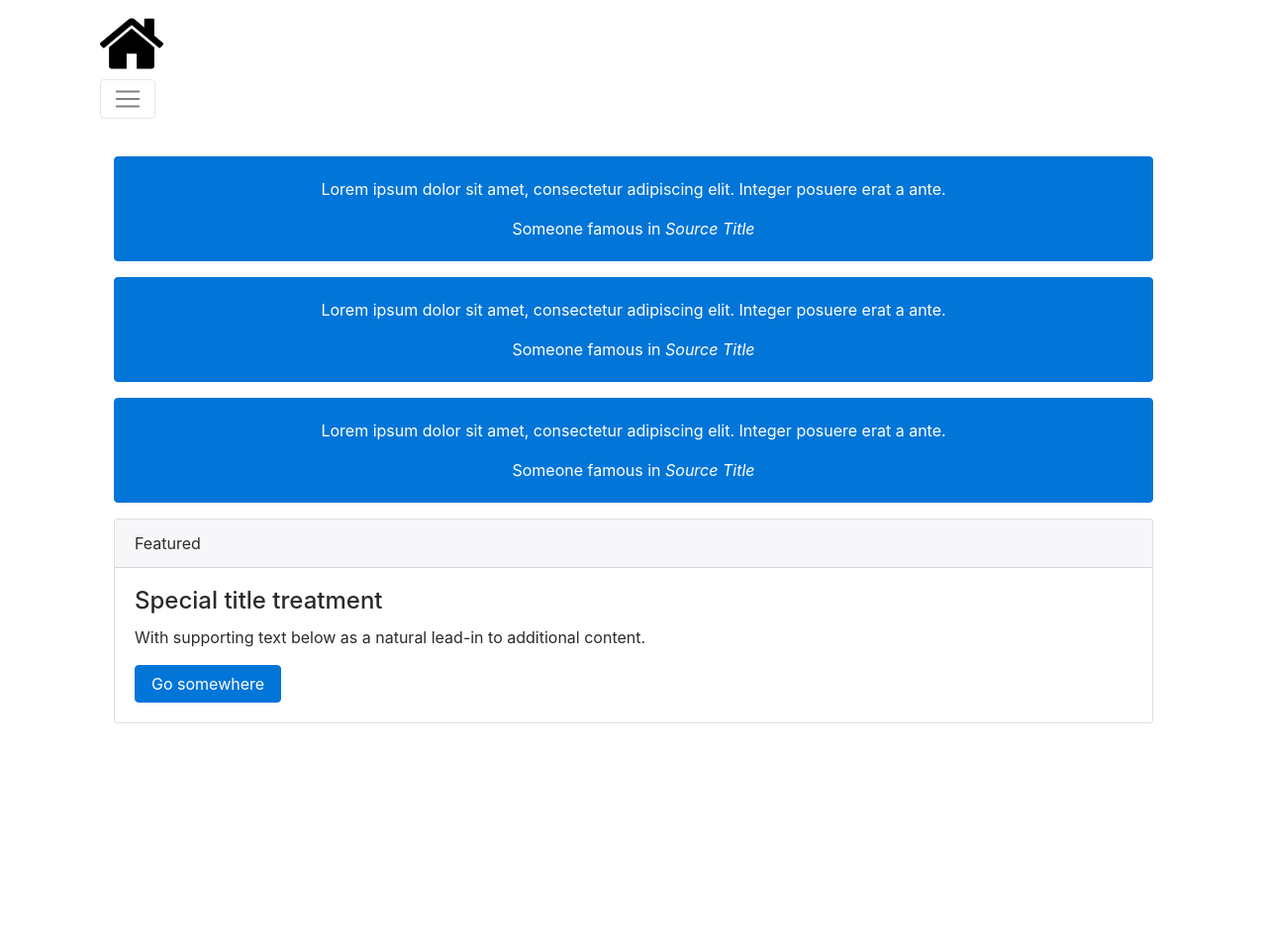
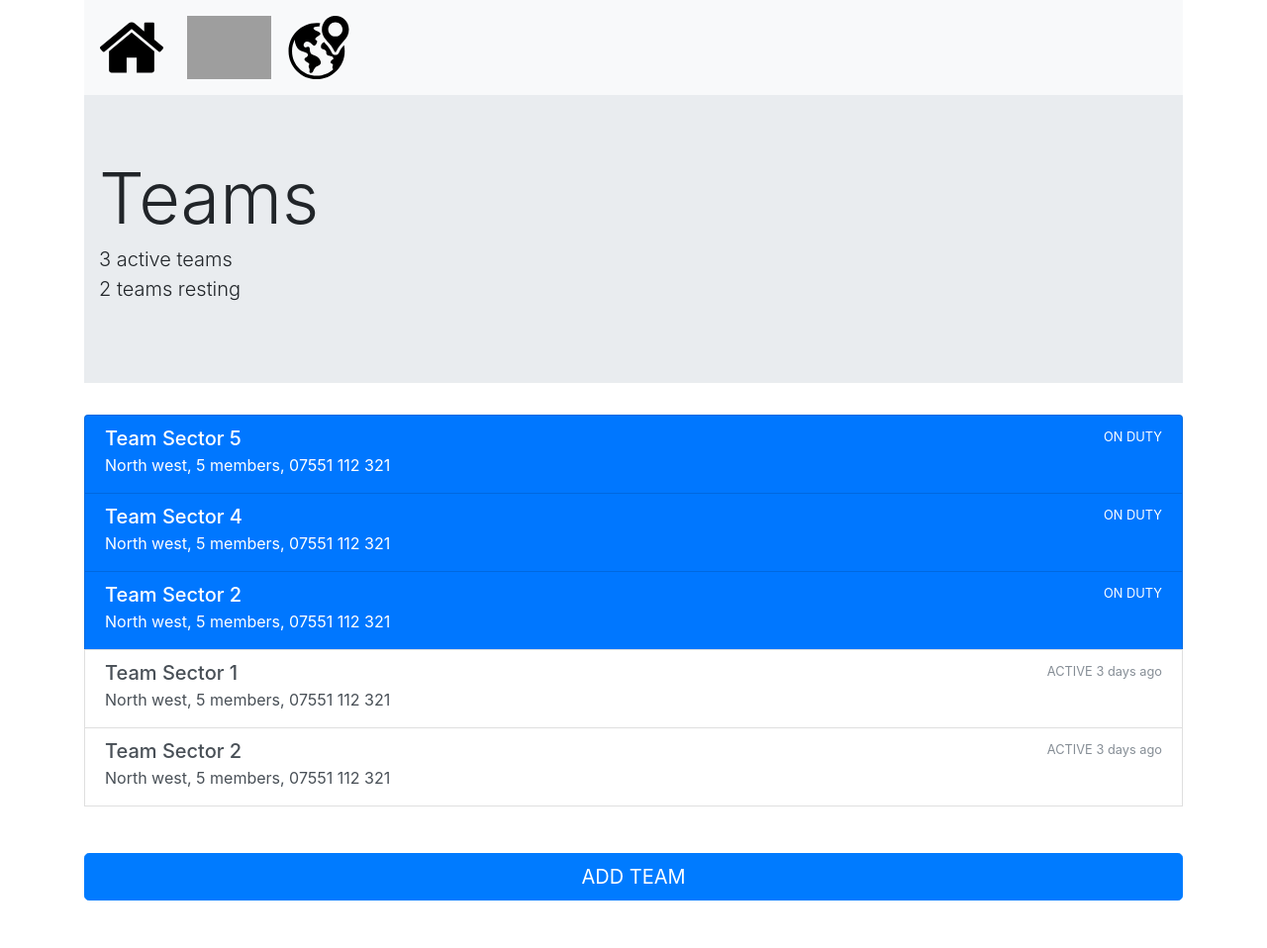
Before and after one commit to SuperV1234/zoohackathon2017, a Flask app: page /teams/ in a window 1280 px wide. Shown: the whole page at 99% size. Before the commit the page ends 731 px from the top, so only its background shows below. Run offline with Flask 2, Linux system fonts and the light colour scheme; some libraries are stand-ins or nearby versions; grey boxes are pictures that could not be loaded.

Commit message:
added teams and team

```diff
--- a/ui-flask/templates/base.html
+++ b/ui-flask/templates/base.html
@@ -7,7 +7,7 @@
     <meta name="viewport" content="width=device-width, initial-scale=1, shrink-to-fit=no">
 
     <link rel="stylesheet" href="{{ url_for('static', filename='css/shared.css') }}">
-    <link rel="stylesheet" href="{{ url_for('static', filename='css/bootstrap/bootstrap-alpha.min.css') }}">
+    <link rel="stylesheet" href="{{ url_for('static', filename='css/bootstrap/bootstrap.min.css') }}">
 
     <script src="{{ url_for('static', filename='js/jquery/jquery-3.2.1.slim.min.js') }}"></script>
     <script src="{{ url_for('static', filename='js/popper/popper-1.11.1.min.js') }}"></script>
--- a/ui-flask/templates/teams.html
+++ b/ui-flask/templates/teams.html
@@ -4,49 +4,75 @@
 
 {% block body %}
 
-
-<div class="main-container" style="  margin: 30px;">
-
-     <div class="card card-inverse card-primary mb-3 text-center">
-       <div class="card-block">
-         <blockquote class="card-blockquote">
-           <p>Lorem ipsum dolor sit amet, consectetur adipiscing elit. Integer posuere erat a ante.</p>
-           <footer>Someone famous in <cite title="Source Title">Source Title</cite></footer>
-         </blockquote>
-       </div>
-     </div>
-
-     <div class="card card-inverse card-primary mb-3 text-center">
-      <div class="card-block">
-        <blockquote class="card-blockquote">
-          <p>Lorem ipsum dolor sit amet, consectetur adipiscing elit. Integer posuere erat a ante.</p>
-          <footer>Someone famous in <cite title="Source Title">Source Title</cite></footer>
-        </blockquote>
-      </div>
-    </div>
-
-    <div class="card card-inverse card-primary mb-3 text-center">
-      <div class="card-block">
-        <blockquote class="card-blockquote">
-          <p>Lorem ipsum dolor sit amet, consectetur adipiscing elit. Integer posuere erat a ante.</p>
-          <footer>Someone famous in <cite title="Source Title">Source Title</cite></footer>
-        </blockquote>
-      </div>
-    </div>
-
-    <div class="card">
-  <div class="card-header">
-    Featured
-  </div>
-  <div class="card-block">
-    <h4 class="card-title">Special title treatment</h4>
-    <p class="card-text">With supporting text below as a natural lead-in to additional content.</p>
-    <a href="#" class="btn btn-primary">Go somewhere</a>
+<div class="jumbotron jumbotron-fluid">
+  <div class="container">
+    <h1 class="display-3">Teams</h1>
+    <p class="lead">3 active teams<br>2 teams resting</p>
   </div>
 </div>
 
 
+<div class="list-group">
+
+
+  <a href="../team/team-sector-5" class="list-group-item list-group-item-action flex-column align-items-start" style="background:#0077ff; color: white;">
+    <div class="d-flex w-100 justify-content-between">
+      <h5 class="mb-1">Team Sector 5 </h5>
+      <small>ON DUTY</small>
+    </div>
+    <p class="mb-1">North west, 5 members, 07551 112 321</p>
+
+  </a>
+
+
+  <a href="../team/team-sector-4" class="list-group-item list-group-item-action flex-column align-items-start" style="background:#0077ff; color: white;">
+    <div class="d-flex w-100 justify-content-between">
+      <h5 class="mb-1">Team Sector 4 </h5>
+      <small>ON DUTY</small>
+    </div>
+    <p class="mb-1">North west, 5 members, 07551 112 321</p>
+  </a>
+
+
+  <a href="../team/team-sector-2" class="list-group-item list-group-item-action flex-column align-items-start" style="background:#0077ff; color: white;">
+    <div class="d-flex w-100 justify-content-between">
+      <h5 class="mb-1">Team Sector 2 </h5>
+      <small>ON DUTY</small>
+    </div>
+    <p class="mb-1">North west, 5 members, 07551 112 321</p>
+  </a>
+
+
+
+
+  <a href="../team/team-sector-1" class="list-group-item list-group-item-action flex-column align-items-start">
+    <div class="d-flex w-100 justify-content-between">
+      <h5 class="mb-1">Team Sector 1</h5>
+      <small class="text-muted">ACTIVE 3 days ago</small>
+    </div>
+    <p class="mb-1">North west, 5 members, 07551 112 321</p>
+  </a>
+
+
+  <a href="../team/team-sector-2" class="list-group-item list-group-item-action flex-column align-items-start">
+    <div class="d-flex w-100 justify-content-between">
+      <h5 class="mb-1">Team Sector 2</h5>
+      <small class="text-muted">ACTIVE 3 days ago</small>
+    </div>
+    <p class="mb-1">North west, 5 members, 07551 112 321</p>
+  </a>
+
+<br>
+<br>
+
+  <button type="button" class="btn btn-primary btn-lg btn-block">ADD TEAM</button>
+
+  <br>
+  <br>
+
 </div>
 
 
+
+
 {% endblock %}
```
Also changed, not shown: ui-flask/templates/team.html (+82 -0 lines).
